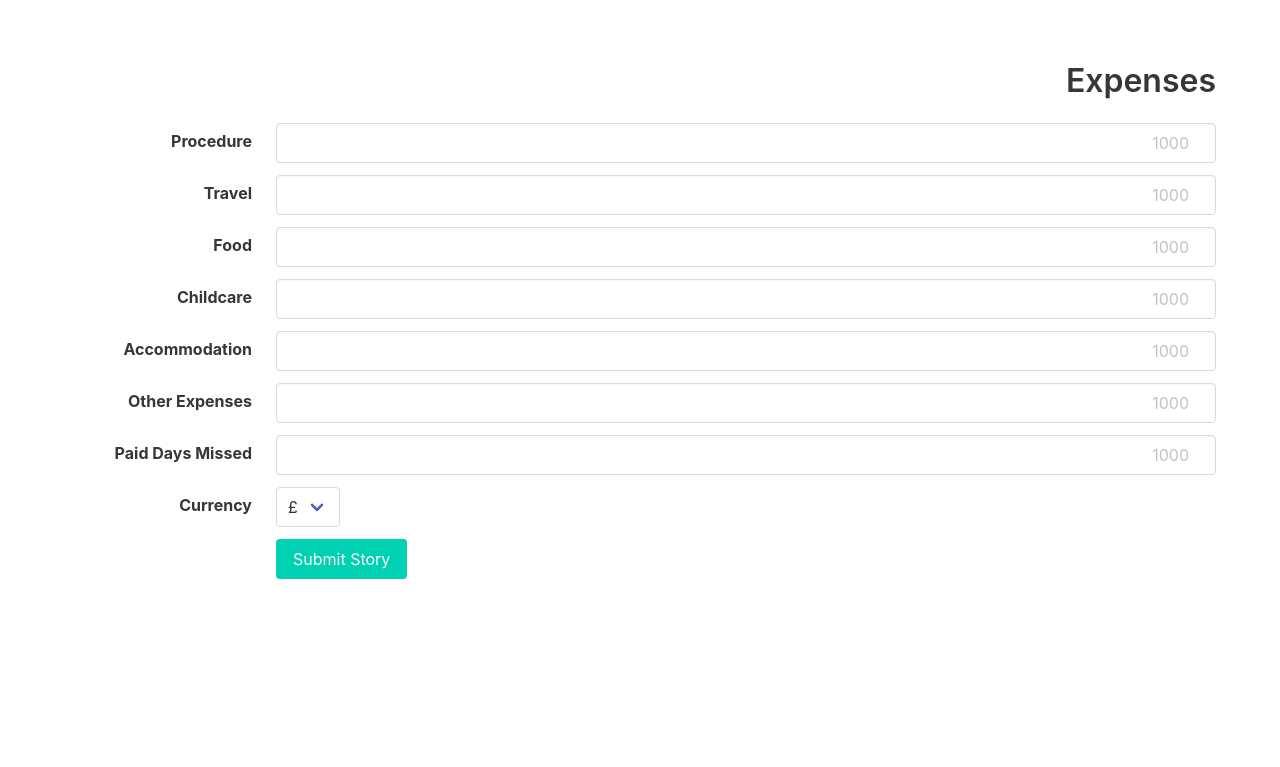
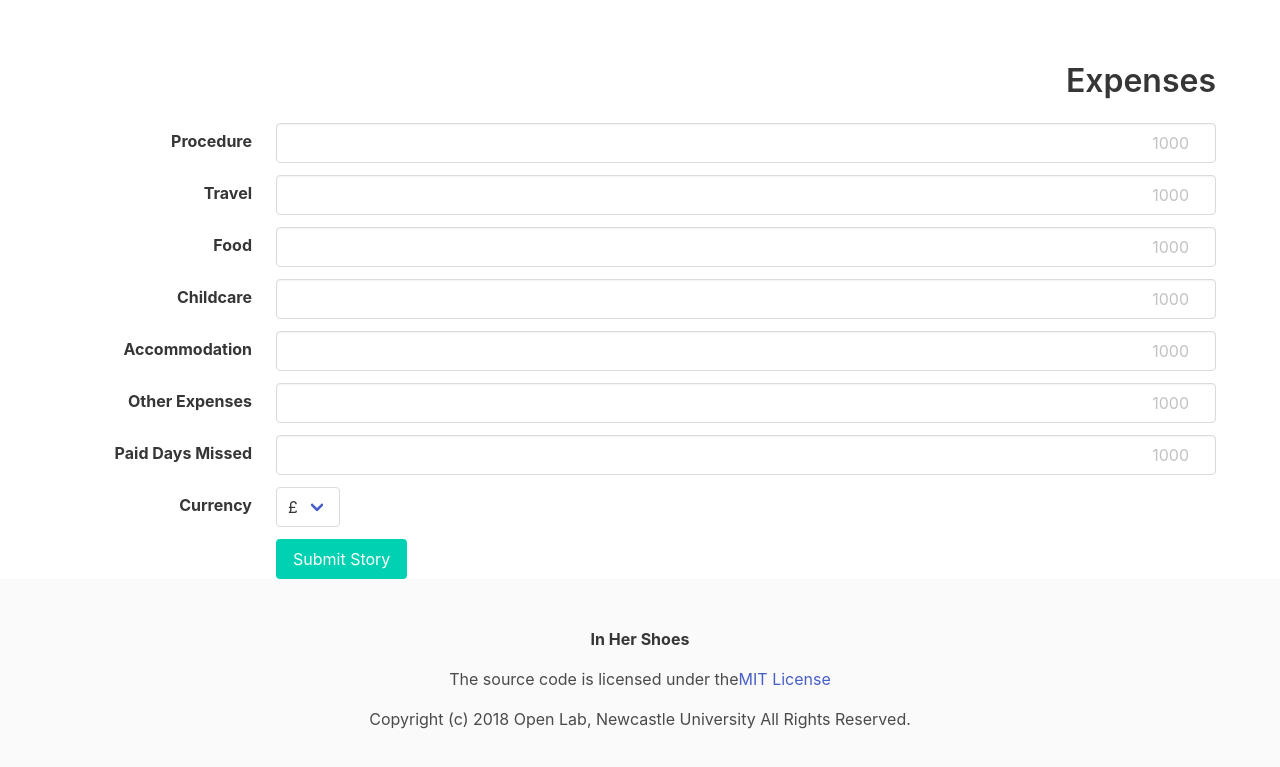
Before and after one commit to digitalinteraction/in-her-shoes-webapp, a Vue app: page / in a window 1280 px wide. Shown: the part 1006-1773 px from the top of the page. Before the commit the page ends 1585 px from the top, so only its background shows below. Built offline with nearby package versions, Linux system fonts and the light colour scheme.

Commit message:
:sparkles: Adding footer

```diff
--- a/src/App.vue
+++ b/src/App.vue
@@ -2,20 +2,26 @@
   div#app
     Navbar
     router-view
+    FooterBar
 </template>
 
 <script>
-import Navbar from "@/components/Navbar";
+import Navbar from "@/components/Navbar.vue";
+import FooterBar from "@/components/FooterBar.vue";
 
 export default {
   name: "App",
   components: {
-    Navbar
+    Navbar,
+    FooterBar
   }
 };
 </script>
 
 <style lang="scss">
+html {
+  height: 100%;
+}
 #app {
   -webkit-font-smoothing: antialiased;
   -moz-osx-font-smoothing: grayscale;
--- /dev/null
+++ b/src/components/FooterBar.vue
@@ -0,0 +1,33 @@
+<template lang="pug">
+  div#footer-bar
+    footer.footer
+      div.container
+        div.content.has-text-centered
+          p
+            strong In Her Shoes
+
+          p The source code is licensed under the
+            a(href="https://opensource.org/licenses/MIT") MIT License
+
+          p Copyright (c) 2018 Open Lab, Newcastle University All Rights Reserved.
+</template>
+
+<script>
+
+export default {
+  name: 'footer-bar',
+  data () {
+    return {
+    }
+  }
+}
+</script>
+
+<style lang="scss" scoped>
+.footer {
+  position: relative;
+  left: 0;
+  bottom: 0;
+  width: 100%;
+}
+</style>
```
